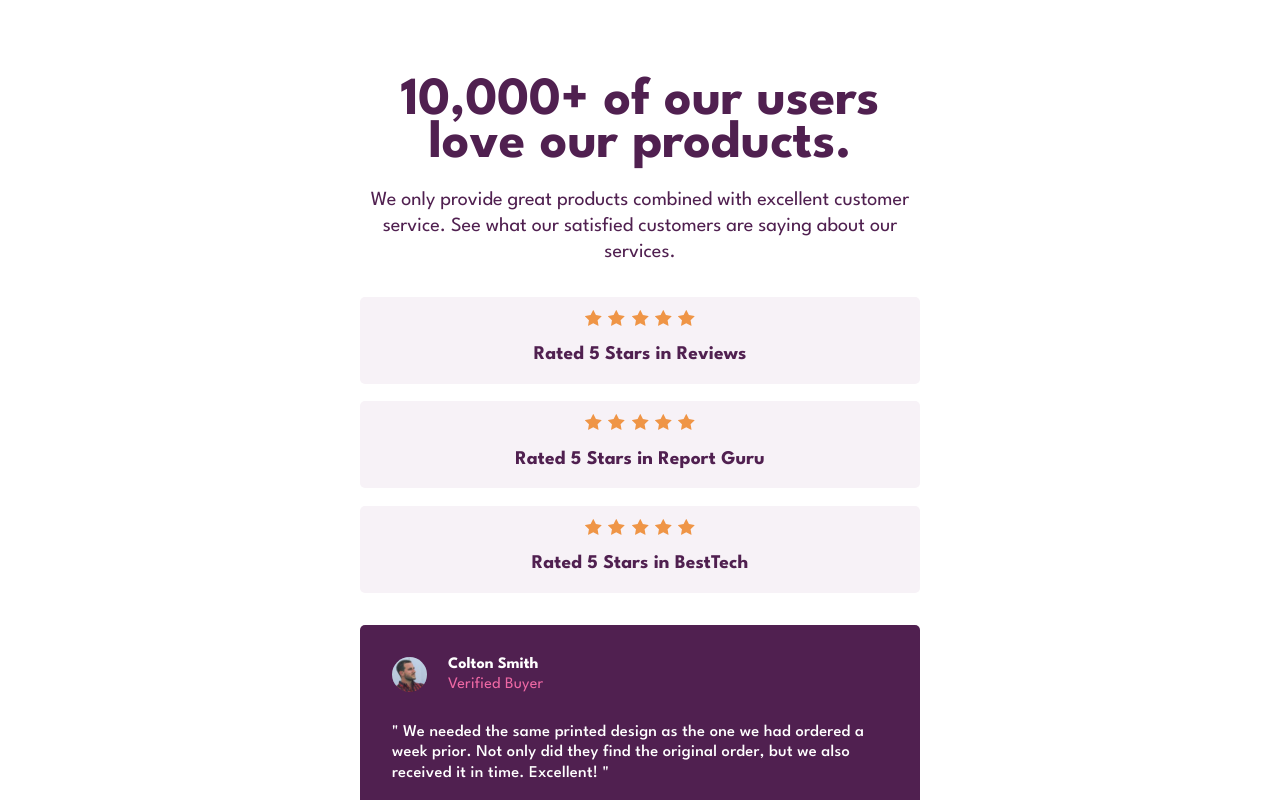
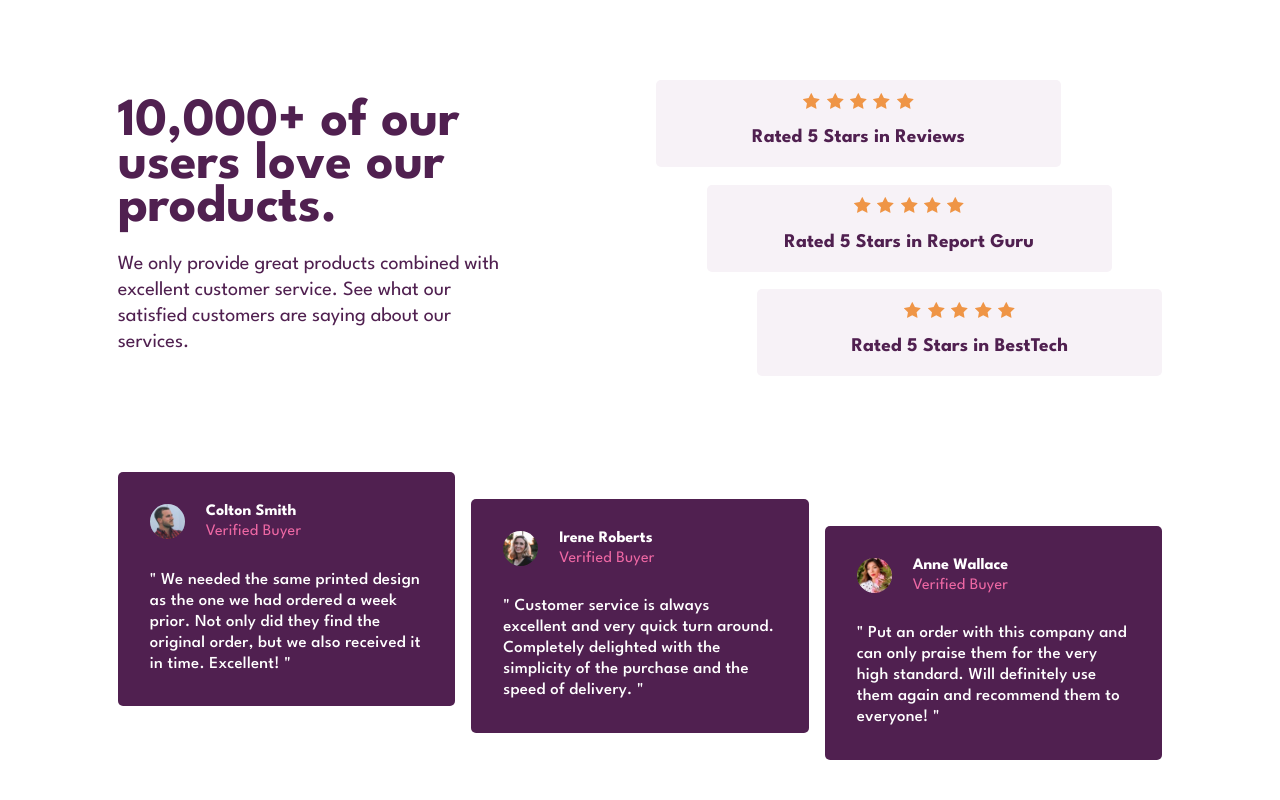
Before and after one commit to NorimNori/social-proof-section, a React (Vite) app: page / in a window 1280 px wide. Shown: the top 800 px of the page. Built offline with nearby package versions, Linux system fonts and the light colour scheme.

Commit message:
fix: add missing media queries for desktop responsive

```diff
--- a/src/App.scss
+++ b/src/App.scss
@@ -30,7 +30,7 @@ body {
 main {
   @include mixins.center-grid;
   width: 90%;
-  max-width: 35rem;
+  max-width: 40rem;
   margin: 4rem 0;
   gap: 2rem;
 }
@@ -48,10 +48,10 @@ main {
   gap: 1em;
 }
 
-@media (min-width: 1440px) {
+@media (min-width: 1024px) {
 
   main {
-    padding: 0 4rem;
+    padding: 0 clamp(0rem, -9.846rem + 15.385vw, 4rem);
     max-width: 81rem;
     grid-template-columns: repeat(4, 1fr);
     grid-template-rows: auto;
@@ -74,7 +74,7 @@ main {
     grid-area: review;
     justify-content:space-between;
 
-    min-height: 15rem;
+    min-height: 18rem;
     margin-top: 4rem;
     grid-template-columns: repeat(3, 1fr);
     grid-template-rows: auto;
--- a/src/components/card/card.scss
+++ b/src/components/card/card.scss
@@ -30,13 +30,13 @@
     }
 
     &__text {
-        @include mixins.fontStyle(colors.$White, 500, clamp(0.92rem, 0.874rem + 0.195vw, 1.05rem), 1.25, 0.015em);
+        @include mixins.fontStyle(colors.$White, 500, clamp(0.92rem, 0.845rem + 0.32vw, 1.05rem), 1.25, 0.015em);
         margin-top: 1.8em;
 
     }
 }
 
-@media (min-width: 1440px) {
+@media (min-width: 1024px) {
     .review-card{
         max-width: 23rem;
 
--- a/src/components/hero/hero.scss
+++ b/src/components/hero/hero.scss
@@ -16,18 +16,18 @@
     }
 }
 
-@media (min-width: 1440px) {
+@media (min-width: 1024px) {
     .header-section {
         text-align: start;
 
         &__title {
-            width: 60%;
-            min-width: 25rem;
+            width: 75%;
+            min-width: 20rem;
         }
 
         &__description {
-            width: 70%;
-            min-width: 30rem;
+            width: 80%;
+            min-width: 25rem;
         }
     }
 }
--- a/src/components/rating/rating.scss
+++ b/src/components/rating/rating.scss
@@ -22,6 +22,24 @@
     }
 }
 
+@media (min-width: 1024px) {
+    .rating {
+        width: 80%;
+
+        &__1 {
+            justify-self: start;
+        }
+
+        &__2 {
+            justify-self: center;
+        }
+
+        &__3 {
+            justify-self: end;
+        }
+    }
+}
+
 @media (min-width: 1440px) {
     .rating {
         display: flex;
@@ -41,17 +59,5 @@
             width: auto;
             margin: .5em 0;
         }
-
-        &__1 {
-            justify-self: start;
-        }
-
-        &__2 {
-            justify-self: center;
-        }
-
-        &__3 {
-            justify-self: end;
-        }
     }
 }
```
